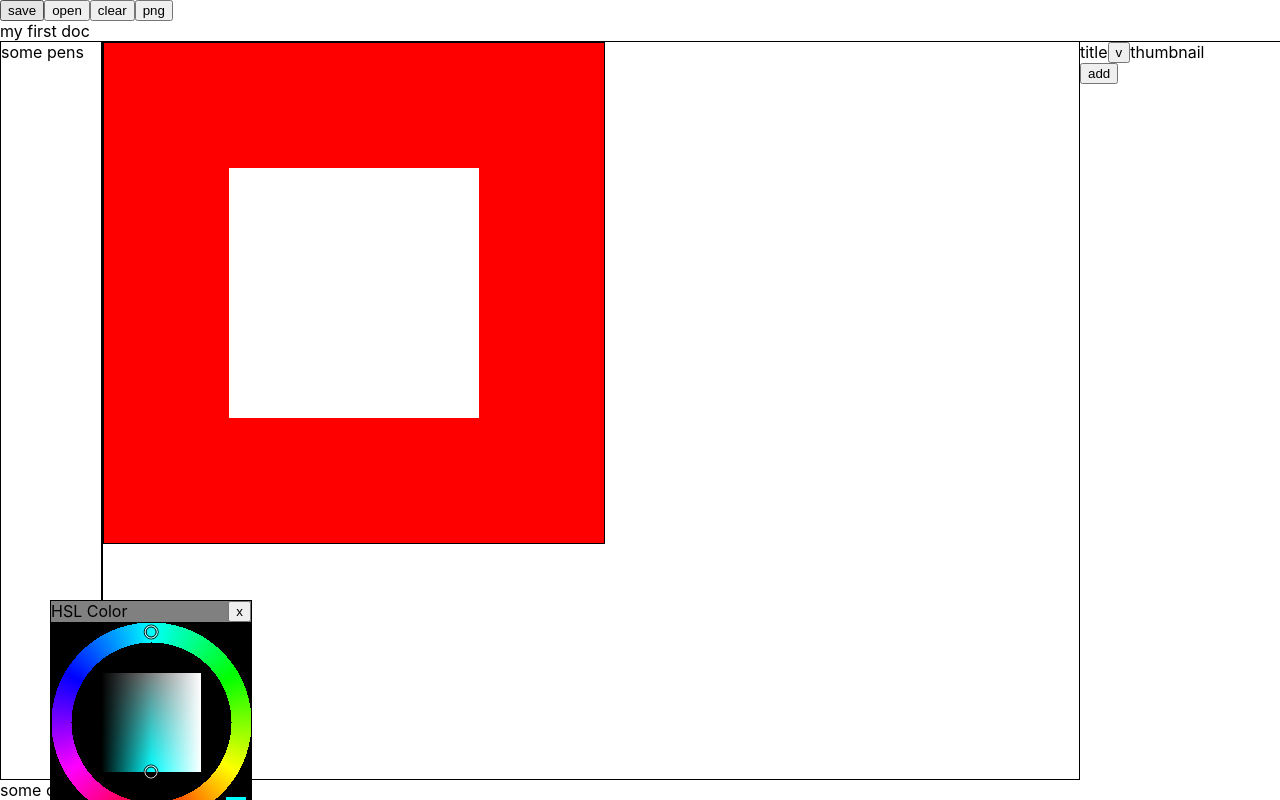
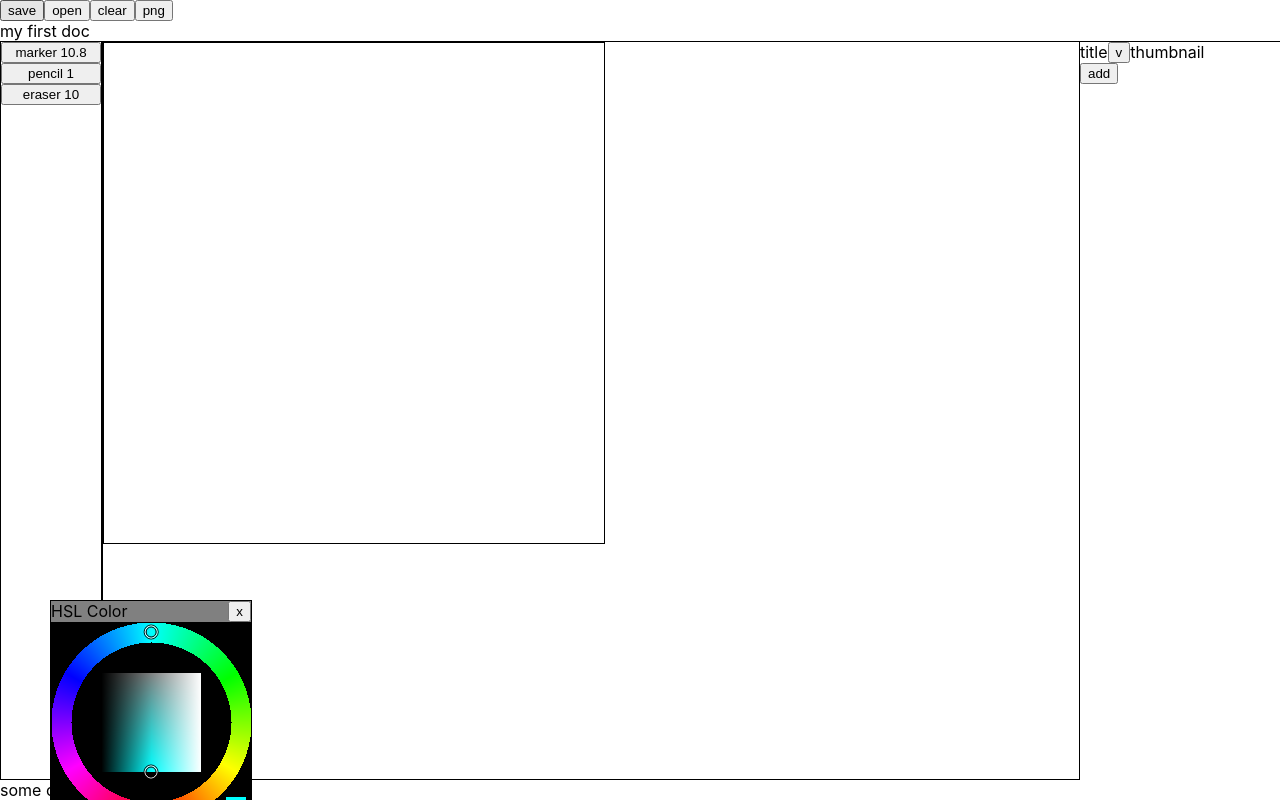
Before and after one commit to joshmarinacci/pen-canvas-editor, a React (Create React App) app: page / in a window 1280 px wide. Built offline with nearby package versions, Linux system fonts and the light colour scheme.

Commit message:
code cleanup. move pen code around

```diff
--- a/src/App.js
+++ b/src/App.js
@@ -2,38 +2,11 @@ import React, {useEffect, useState} from 'react';
 import './App.css';
 import {Storage} from "./storage.js"
 import {PenCanvas} from "./canvas.js"
-import {Observer} from './util.js'
+import {HBox, Observer, Toolbox, VBox} from './util.js'
 import {Dragger, HSLPicker} from './colors.js'
+import {RecentPens} from './pens.js'
 
-const HBox = (props) => {
-  const {style, ...rest} = props
-
-  const styles = {
-    display:'flex',
-    flexDirection:'row',
-    ...style
-  }
-  if(props.grow) styles.flex = '1.0'
-  return <div style={styles}>{props.children}</div>
-}
-const VBox = (props) => {
-  const {style, ...rest} = props
-  const styles = {
-    display:'flex',
-    flexDirection:'column',
-        ...style
-  }
-  if(props.grow) styles.flex = '1.0'
-  return <div style={styles} {...rest}>{props.children}</div>
-}
-//an hbox with a border
-const Toolbox = (props) => {
-  const style = {
-  //  border: '1px solid black'
-  }
-  return <HBox  style={style} {...props}/>
-}
-// a button just showing a color, no text
+// a button just showing a color, no textf
 const ColorButton = ({color, caption}) => {
   const style = {
     backgroundColor:color,
@@ -52,16 +25,36 @@ const RecentColors = () => {
   return <div>some colors</div>
 };
 // the list of customized pens
-const RecentPens = () => {
-  return <VBox style={{
-    minWidth:'100px',
-    border:'1px solid black',
-  }}>some pens</VBox>
-};
-// panel that shows settings for a pen, let you customize them
-const PenEditor = () => {
-  return <div> edit the pen</div>
-};
+const pens = [
+  {
+    type:'pen',
+    title:'marker',
+    opacity:0.5,
+    flow:0.8,
+    color:0xFF0000,
+    radius:10.8, //in pixels
+    blend:'overlay',
+  },
+  {
+    type:'pen',
+    title:'pencil',
+    opacity: 0.3,
+    flow: 1.0,
+    color: 0x000000,
+    radius:1, //in pixels
+  },
+  {
+    type:'pen',
+    title:'eraser',
+    opacity: 1.0,
+    flow: 1.0,
+    color: 0x000000,
+    radius: 10,
+    blend:'erase',
+  }
+]
+
+const penObserver = new Observer(pens[0])
 // panel for a single Layer. no DnD for now.
 const LayerView = ({layer}) => {
   return <HBox style={{
@@ -140,10 +133,8 @@ function setupDoc(doc) {
   can.height = h
 
   const c = can.getContext('2d')
-  c.fillStyle = 'red'
+  c.fillStyle = 'white'
   c.fillRect(0,0,w,h)
-  c.fillStyle = 'white'
-  c.fillRect(w/4,h/4,w/2,h/2)
 
   doc.layers[0].canvas = can
 
@@ -156,34 +147,6 @@ function setupDoc(doc) {
 }
 setupDoc(doc)
 
-const pens = [
-  {
-    type:'pen',
-    title:'marker',
-    opacity:0.5,
-    flow:0.8,
-    color:0xFF0000,
-    radius:10.8, //in pixels
-    blend:'overlay',
-  },
-  {
-    type:'pen',
-    title:'pencil',
-    opacity: 0.3,
-    flow: 1.0,
-    color: 0x000000,
-    radius:1, //in pixels
-  },
-  {
-    type:'pen',
-    title:'eraser',
-    opacity: 1.0,
-    flow: 1.0,
-    color: 0x000000,
-    radius: 10,
-    blend:'erase',
-  }
-]
 
 //let ListView; // a vbox w/ scrolling and a toolbar of buttons to add
 //let DraggablePanel; // small window in the dialog layer that you can drag around
@@ -235,7 +198,8 @@ function showPicker() {
 
 function App() {
   const [doc,setDoc] = useState(docObserver.get())
-  const [color,setColor] = useState({hue:0, sat:1.0, lit:0.5})
+  const [color,setColor] = useState({hue:0,  sat:1.0, lit:0.5})
+  const [pen,setPen] = useState(pens[0])
   useEffect(()=>{
     const onChange = (val)=> setDoc(val)
     docObserver.addEventListener(onChange)
@@ -266,8 +230,8 @@ function App() {
       </Toolbox>
       <label>{doc.title}</label>
       <HBox grow>
-        <RecentPens/>
-        <PenCanvas doc={doc} pen={pens[0]} color={color} grow/>
+        <RecentPens pens={pens} onChange={setPen}/>
+        <PenCanvas doc={doc} pen={pen} color={color} grow/>
         {layerWrapper}
       </HBox>
       <Toolbox>
--- a/src/pens.js
+++ b/src/pens.js
@@ -1,6 +1,28 @@
+import React from 'react'
+import {VBox} from './util.js'
+
 export function drawToSurface(c, fill, pen, x,y) {
     c.fillStyle = fill
     c.beginPath()
     c.arc(x,y,pen.radius, 0, Math.PI*2)
     c.fill()
 }
+
+// panel that shows settings for a pen, let you customize them
+const PenEditor = () => {
+    return <div> edit the pen</div>
+};
+
+export const RecentPens = ({pens, onChange}) => {
+    return <VBox style={{
+        minWidth:'100px',
+        border:'1px solid black',
+    }}>{pens.map((pen, i) => {
+        return <button
+            key={i}
+            onClick={()=>onChange(pen)}
+        >{pen.title} {pen.radius}</button>
+    })
+    }
+    </VBox>
+};
--- a/src/util.js
+++ b/src/util.js
@@ -1,3 +1,5 @@
+import React from 'react'
+
 export class Observer {
     constructor(value) {
         this.cbs = []
@@ -49,3 +51,33 @@ export class Point {
         return Math.sqrt(dx*dx + dy*dy)
     }
 }
+
+
+export const HBox = (props) => {
+    const {style, ...rest} = props
+
+    const styles = {
+        display:'flex',
+        flexDirection:'row',
+        ...style
+    }
+    if(props.grow) styles.flex = '1.0'
+    return <div style={styles}>{props.children}</div>
+}
+export const VBox = (props) => {
+    const {style, ...rest} = props
+    const styles = {
+        display:'flex',
+        flexDirection:'column',
+        ...style
+    }
+    if(props.grow) styles.flex = '1.0'
+    return <div style={styles} {...rest}>{props.children}</div>
+}
+//an hbox with a border
+export const Toolbox = (props) => {
+    const style = {
+        //  border: '1px solid black'
+    }
+    return <HBox  style={style} {...props}/>
+}
```
